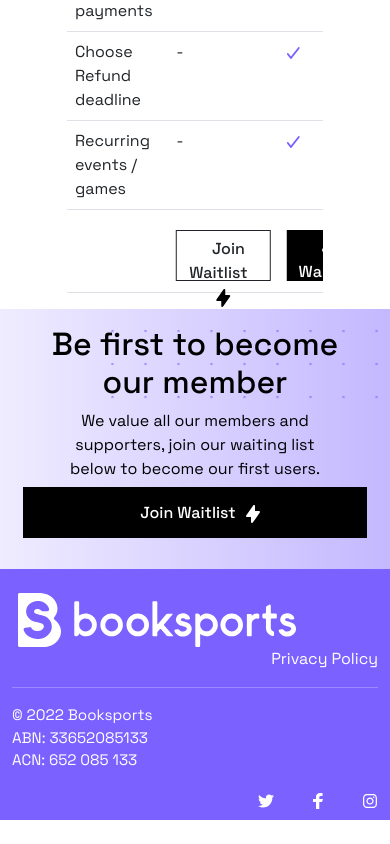
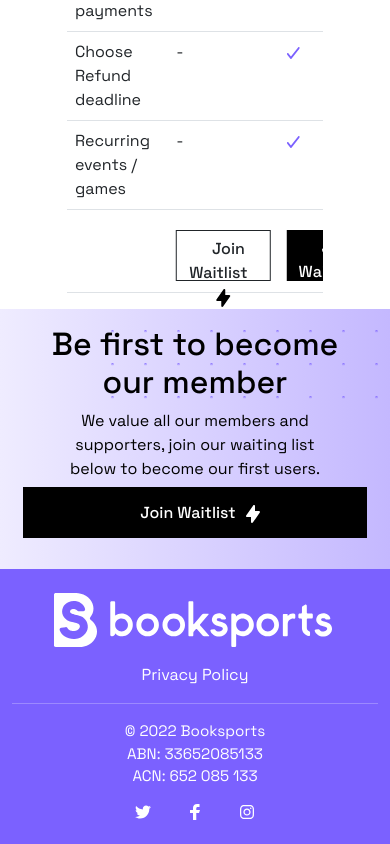
Before and after one commit to tanuj-22/booksports, a React (Create React App) app: page / in a window 390 px wide. Shown: the part 6043-6887 px from the top of the page. Before the commit the page ends 6863 px from the top, so only its background shows below. Built offline with nearby package versions, Linux system fonts and the light colour scheme.

Commit message:
home page footer css updated or mob view

```diff
--- a/src/Components/FooterHome.js
+++ b/src/Components/FooterHome.js
@@ -15,16 +15,18 @@
         <div className='footer-home'>
             <Container>
                 <Row className='footer-row'>
-                    <Col lg={6} md={6} sm={12}>
-                        <img src={whitecompanylogo} alt='booksports' />
+                    <Col lg={6} md={12}>
+                        <div className='booksportslogo'>
+                            <img src={whitecompanylogo} alt='booksports' />
+                        </div>
                     </Col>
-                    <Col lg={6} md={6} sm={12} className='column-right'>
+                    <Col lg={6} md={12} className='column-right'>
                         Privacy Policy
                     </Col>
                 </Row>
                 <hr/>
                 <Row>
-                    <Col lg={6} md={6} sm={12}>
+                    <Col lg={{span:6,order:1}} md={{span:12, order:2}} sm={{span:12, order:2}}>
                         <p className='copyright-text'>
                             © 2022 Booksports
                             <br/>
@@ -33,7 +35,7 @@
                             ACN: 652 085 133
                         </p>
                     </Col>
-                    <Col lg={6} md={6} sm={12} className='column-right'>
+                    <Col lg={{span:6, order:2}} md={{span:12, order:1}} sm={{span:12, order:1}} className='column-right'>
                         <div className='social-media'>
                             <img src={twitter} alt='twitter' />
                             <img src={facebook} alt='facebook' />
--- a/src/css/FooterHome.css
+++ b/src/css/FooterHome.css
@@ -16,6 +16,27 @@
 .footer-home .social-media img{
     margin-left: 2.25rem;
 }
+@media screen and (max-width:992px) {
+    .footer-home{
+        text-align: center;
+    }
+    .footer-home .column-right{
+        text-align: center;
+    }
+    .footer-home .booksportslogo{
+        display: block;
+        margin-left: auto;
+        margin-right: auto;
+        margin-bottom: 1rem;
+    }
+    .footer-home .social-media img{
+        margin-left: 1.125rem;
+        margin-right: 1.125rem;
+        margin-bottom: 1rem;
+    }
+
+}
+
 hr{
     height:1px;
     background: rgba(255, 255, 255, 0.1);
```
